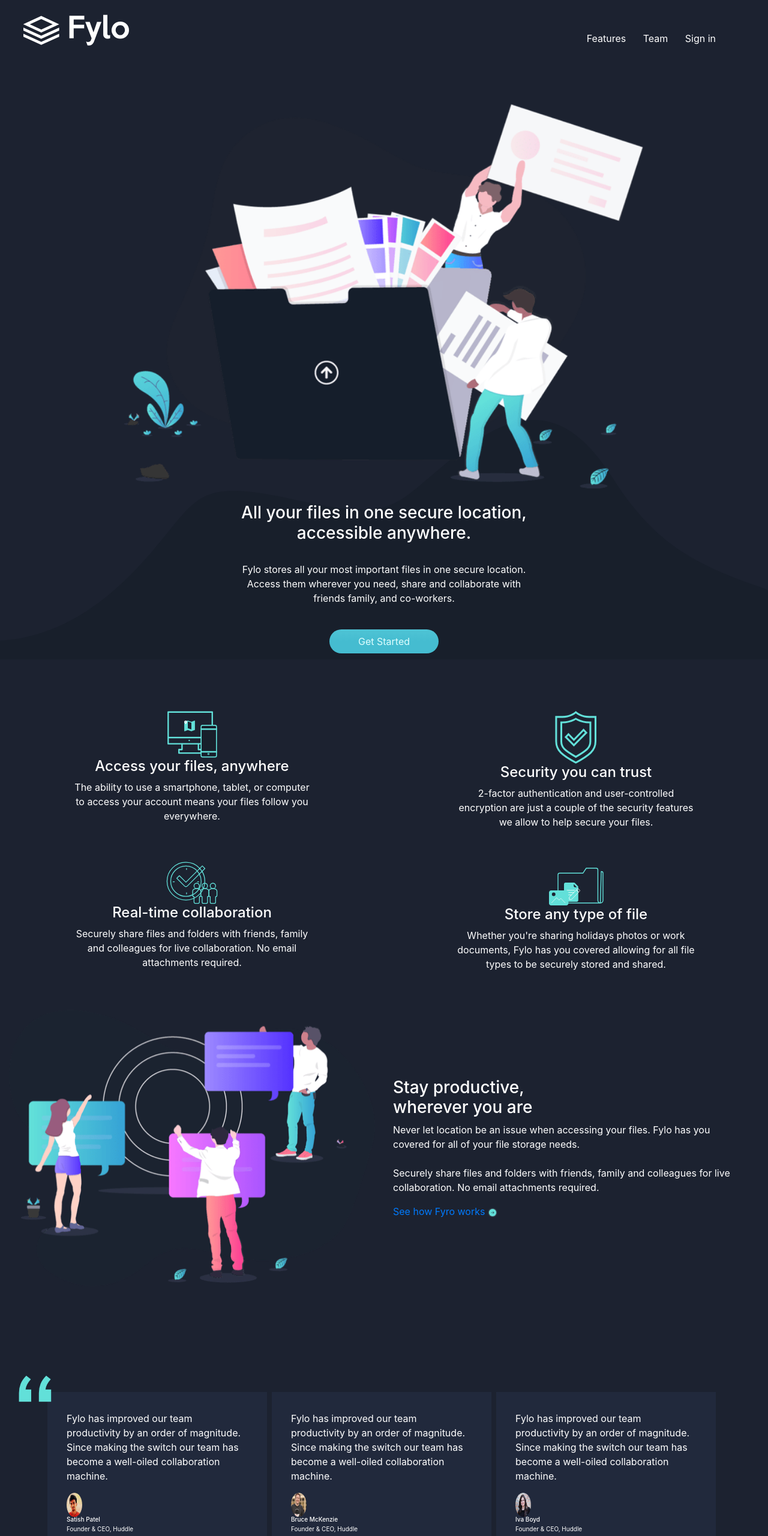
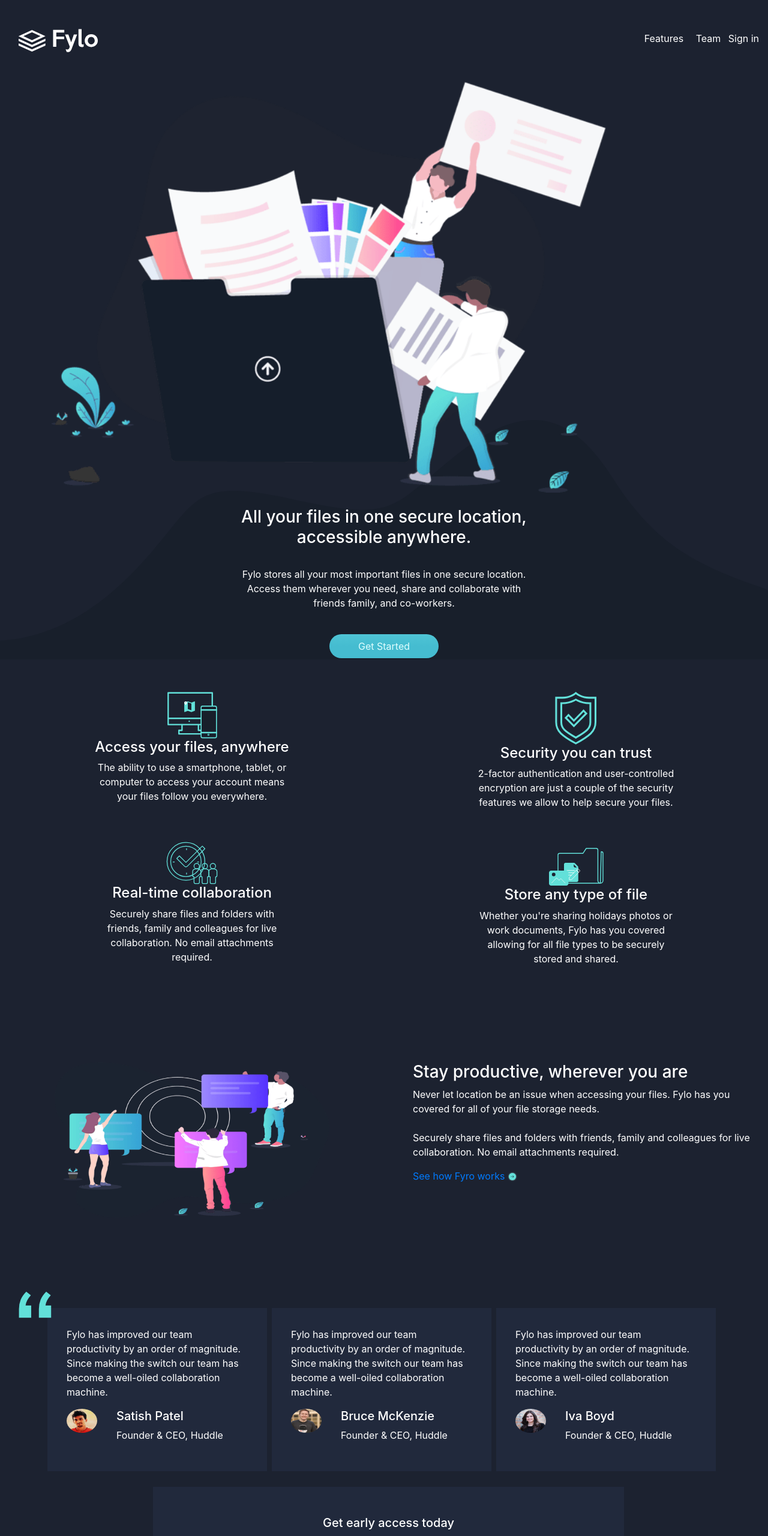
Before and after one commit to kunmifab/Fyro-Landing-Page, a plain HTML site: page index.html in a window 1280 px wide. Shown: the top 2560 px of the page at 60% size. Drawn offline with nearby package versions, Linux system fonts and the light colour scheme.

Commit message:
made the page more responsive

```diff
--- a/index.html
+++ b/index.html
@@ -12,29 +12,46 @@
 </head>
 <body>
   <div class="container-fluid">
-      <div>
-          <nav>
-              <div class="logo1 mt-5">
-                  <img class="mt-4 ml-4" src="./images/logo.svg" alt="Fylo Logo">
+      <div class="header-big">
+            <div class="float-left mt-5 ml-3">
+                <img class="w-75 h-75" src="./images/logo.svg" alt="Fylo Logo">
             </div>
-
-              <div class="float-right mr-5">
+            <div class="float-right">
                 <ul class="mt-5">
-                      <li class="link1 pr-4">
+                    <li class="link1 pr-3">
                         <a class="text-white" href="#">Features</a>
                     </li>
-                      <li class="link2 pr-4">
+                    <li class="link2 pr-2">
                       <a class="text-white" href="#">Team</a>
                   </li>
-                    <li class="link3 pr-4">
+                  <li class="link3">
                       <a class="text-white" href="#">Sign in</a>
                   </li>
                 </ul>
             </div>
-          </nav>
     </div>
+<!-- beginning of small header below 400px width -->
+    <div class="header-small">
+        <div class="text-center pt-4">
+            <img class="w-25 h-25" src="./images/logo.svg" alt="Fylo Logo">
+        </div>
+        <div class="text-center">
+            <ul class="mt-5">
+                <li class="link1 pr-3">
+                    <a class="text-white" href="#">Features</a>
+                </li>
+                <li class="link2 pr-2">
+                  <a class="text-white" href="#">Team</a>
+              </li>
+              <li class="link3">
+                  <a class="text-white" href="#">Sign in</a>
+              </li>
+            </ul>
+        </div>
+</div>
+<!-- end of small header 400px width -->
 
-      <div class="text-center m-auto p-5">
+      <div class="text-center m-auto p-2 mb-5">
           <div >
               <img class="w-75 h-75 mt-5" src="./images/illustration-intro.png" alt="illustration image">
           </div>
@@ -50,7 +67,7 @@
       </div>
 
       <div class="row mt-5 mb-5 four-col">
-          <div class="col-4 two-rows">
+          <div class="col-lg-4 col-md-4 col-sm-12 pr-sm-5 pl-sm-5 two-rows">
 
               <div class="text-center">
                 <div>
@@ -73,7 +90,7 @@
            </div>
           </div>
 
-          <div class="col-4 two-rows">
+          <div class="col-lg-4 col-md-4 col-sm-12 pr-sm-5 pl-sm-5 two-rows">
 
             <div class="text-center">
                 <div>
@@ -97,13 +114,14 @@
 
           </div>
       </div>
-
-      <div class="row mt-5 mb-5 illustration">
-          <div class="col-6 m-auto">
-              <img class="w-100 h-100 " src="./images/illustration-stay-productive.png" alt="stay productive">
+<br>
+<br>
+      <div class="row mt-5 illustration">
+          <div class="col-lg-6 col-sm-12 col-md-6 text-center">
+              <img class="w-75 h-75 " src="./images/illustration-stay-productive.png" alt="stay productive">
           </div>
-          <div class="col-6 text-left m-auto">
-              <h3>Stay productive,<br> wherever you are </h3>
+          <div class="col-lg-6 col-sm-12 col-md-6 pl-sm-5 ">
+              <h3>Stay productive, wherever you are </h3>
               <p>Never let location be an issue when accessing your files. Fylo has you <br> covered for all of your file storage needs. <br> <br> Securely share files and folders with friends, family and colleagues for live <br> collaboration. No email attachments required.</p>
               <a href="#">See how Fyro works <img src="./images/icon-arrow.svg" alt=""></a>
           </div>
@@ -114,8 +132,8 @@
           <div class="col1">
               <p>Fylo has improved our team productivity by an order of magnitude. Since making the switch our team has become a well-oiled collaboration machine.</p>
               <div class="row">
-                  <div class="col-1"><img class="founder-img" src="./images/profile-1.jpg" alt=""></div>
-                  <div class="col-11">
+                  <div class="col-lg-3 col-sm-12"><img class="founder-img" src="./images/profile-1.jpg" alt=""></div>
+                  <div class="col-lg-9 col-sm-12">
                       <h5>Satish Patel</h5>
                       <p>Founder & CEO, Huddle</p>
                   </div>
@@ -124,8 +142,8 @@
           <div class="col2">
               <p>Fylo has improved our team productivity by an order of magnitude. Since making the switch our team has become a well-oiled collaboration machine.</p>
               <div class="row">
-                <div class="col-1 "><img class="founder-img" src="./images/profile-2.jpg" alt=""></div>
-                <div class="col-11">
+                <div class="col-lg-3 col-sm-12"><img class="founder-img" src="./images/profile-2.jpg" alt=""></div>
+                <div class="col-lg-9 col-sm-12">
                     <h5>Bruce McKenzie</h5>
                     <p>Founder & CEO, Huddle</p>
                 </div>
@@ -134,8 +152,8 @@
           <div class="col3">
               <p>Fylo has improved our team productivity by an order of magnitude. Since making the switch our team has become a well-oiled collaboration machine.</p>
               <div class="row">
-                <div class="col-1 "><img  class="founder-img" src="./images/profile-3.jpg" alt=""></div>
-                <div class="col-11">
+                <div class="col-lg-3 col-sm-12"><img  class="founder-img" src="./images/profile-3.jpg" alt=""></div>
+                <div class="col-lg-9 col-sm-12">
                     <h5>Iva Boyd</h5>
                     <p>Founder & CEO, Huddle</p>
                 </div>
@@ -151,7 +169,7 @@
 
           <div>
               <form>
-                  <input type="email" placeholder="Enter your email">
+                  <input type="email" class="text-center" placeholder="Enter your email">
                   <button>Get started for free</button>
               </form>
           </div>
--- a/style.css
+++ b/style.css
@@ -11,6 +11,7 @@
     background-repeat: no-repeat;
     background-position: 0 700px;
     background-size: 100vw;
+
 }
 
 .link1, .link2, .link3, .logo1 {
@@ -39,7 +40,7 @@
 
 .founder {
     margin-bottom: 10rem;
-    margin-top: 10rem;
+    margin-top: 3rem;
     padding: 1rem 4rem;
     display: flex;
     flex-direction: row;
@@ -121,7 +122,7 @@ form button:hover {
 
 .founder-img {
     border-radius: 50%;
-    width: 2vw;
+    width: 4vw;
     height: 5vh;
 }
 
@@ -139,7 +140,11 @@ form button:hover {
     display: none;
 }
 
-@media screen and (max-width: 910px) {
+.header-small {
+    display: none;
+}
+
+@media screen and (max-width: 916px) {
     .access {
         margin-left: 5rem;
         margin-right: 5rem;
@@ -153,7 +158,7 @@ form button:hover {
     }
     .access input {
         width: 70vw;
-        margin-bottom: 1rem;
+        margin-bottom: 0.1rem;
     }
 
     .access button {
@@ -192,7 +197,6 @@ form button:hover {
         color: white;
         padding-right: 4rem;
         padding-left: 2rem;
-
     }
 
     .small-screen {
@@ -214,3 +218,13 @@ form button:hover {
 
 
 }
+
+@media screen and (max-width: 400px) {
+    .header-small {
+        display: block;
+    }
+
+    .header-big {
+        display: none;
+    }
+}
```
Lines whose indentation alone changed are shown as unchanged.
